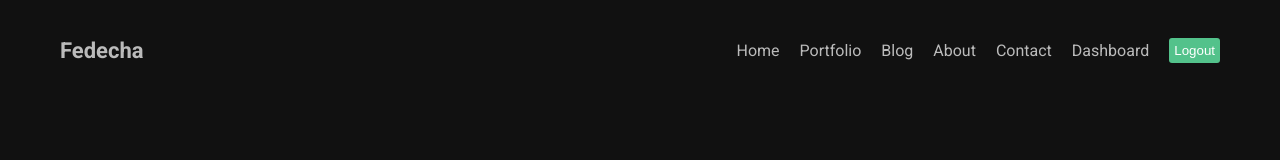
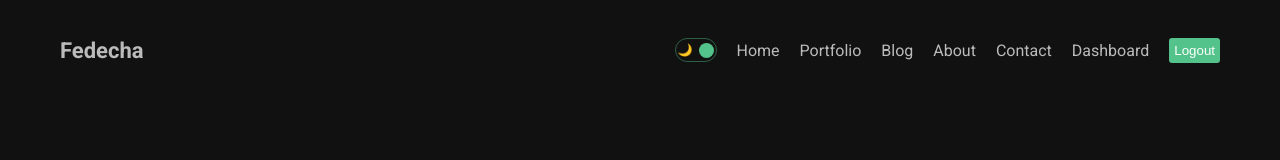
Before and after one commit to fedechaves/nextjs-personalws, a Next.js app: page / in a window 1280 px wide. Shown: the top 160 px of the page. Built offline with nearby package versions, Linux system fonts and the light colour scheme.

Commit message:
Toggle theme done

```diff
--- a/src/app/globals.css
+++ b/src/app/globals.css
@@ -17,6 +17,20 @@
   color: inherit;
 }
 
+.theme {
+  transition: 1s all;
+}
+
+.light {
+  background-color: white;
+  color: #111
+}
+
+.dark {
+  background-color: #111;
+  color: #bbb;
+}
+
 .container {
   max-width: 1366px;
   min-height: 100vh;
--- a/src/app/layout.js
+++ b/src/app/layout.js
@@ -2,6 +2,7 @@
 import './globals.css'
 import { Inter, Roboto, Poppins } from 'next/font/google'
 import Footer from '@/components/footer/Footer'
+import { ThemeProvider } from '../context/ThemeContext'
 
 const inter = Inter({ subsets: ['latin'] })
 const roboto = Roboto({
@@ -20,11 +21,13 @@
   return (
     <html lang="en">
       <body className={roboto.className}>
-        <div className='container'>
-          <Navbar/>
-          {children}
-          <Footer/>
-        </div>
+        <ThemeProvider>
+          <div className='container'>
+            <Navbar/>
+            {children}
+            <Footer/>
+          </div>
+        </ThemeProvider>
       </body>
     </html>
   )
--- a/src/components/navbar/Navbar.jsx
+++ b/src/components/navbar/Navbar.jsx
@@ -2,6 +2,7 @@
 import Link from 'next/link'
 import React from 'react'
 import styles from './navbar.module.css'
+import DarkModeToggle from '../DarkModeToggle/DarkModeToggle'
 
 const Navbar = () => {
     const links = [
@@ -40,6 +41,7 @@
     <header className={styles.container}>
         <Link href="/" className={styles.logo}>Fedecha</Link>
         <div className={styles.links}>
+          <DarkModeToggle/>
           {links.map((link) => (
               <Link className={styles.link} key={link.id} href={link.url}>
                 {link.title}
--- /dev/null
+++ b/src/context/ThemeContext.js
@@ -0,0 +1,20 @@
+"use client"
+
+import { createContext, useState } from "react"
+
+export const ThemeContext = createContext();
+
+export const ThemeProvider = ({ children }) => {
+  const [mode, setMode ] = useState("dark");
+
+  const toggle = () => {
+    setMode((prev) => (prev === "dark" ? "light" : "dark"));
+  };
+
+  return (
+  <ThemeContext.Provider value={{ toggle, mode }}>
+    <div className={`theme ${mode}`}>
+      {children}
+    </div>
+  </ThemeContext.Provider>)
+}
```
